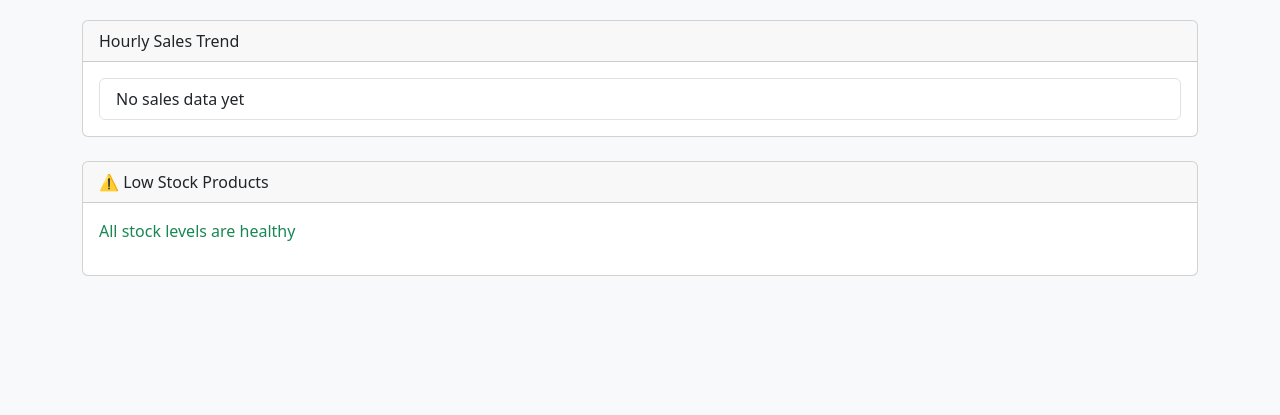
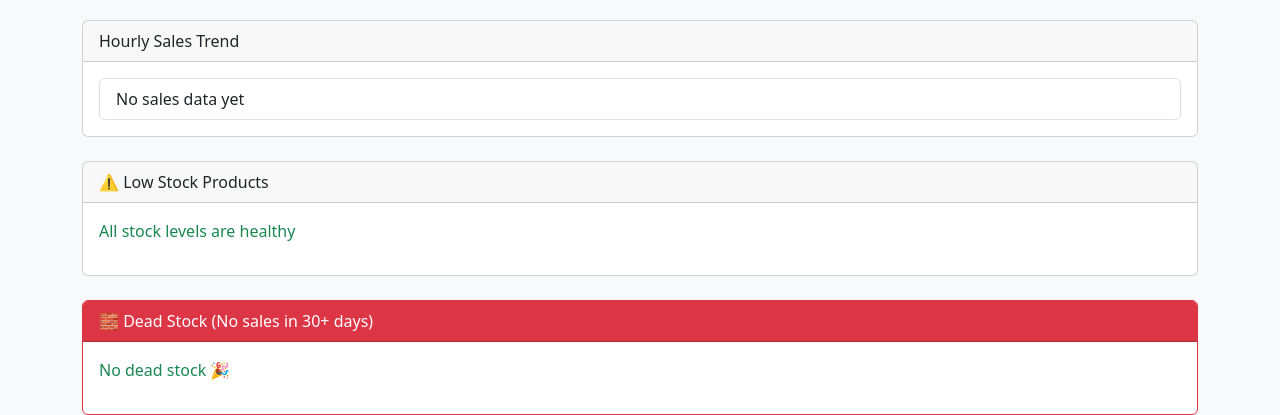
Before and after one commit to Michael-Nyawade/smart-duka, a Django app: page /dashboard/ in a window 1280 px wide. Shown: the part 496-911 px from the top of the page. Before the commit the page ends 772 px from the top, so only its background shows below. Run offline with Django 5.2, Linux system fonts and the light colour scheme; the visitor is signed in with stand-in values (Sample User, id 1); data comes from the database, SQL or seed files in the repository; data that the repository does not hold is empty.

Commit message:
Added dead stock detection system to dashboard analytics

```diff
--- a/core/views.py
+++ b/core/views.py
@@ -1,8 +1,9 @@
-from datetime import date
+from datetime import date, timedelta
 
 from django.shortcuts import render
-from django.db.models import Sum, F, Count, ExpressionWrapper, DecimalField
+from django.db.models import Sum, F, Count, ExpressionWrapper, DecimalField, Max
 from django.db.models.functions import ExtractHour
+from django.utils import timezone
 
 from core.utils import get_user_shop
 from sales.models import Sale, SaleItem
@@ -92,6 +93,23 @@ def dashboard_view(request):
         total=Count('id')
     ).order_by('hour')
 
+    # DEAD STOCK LOGIC
+    thirty_days_ago = timezone.now() - timedelta(days=30)
+
+    dead_stock_products = Product.objects.filter(
+        shop=shop
+    ).annotate(
+        last_sold=Max('saleitem__sale__created_at')
+    ).filter(
+        last_sold__isnull=True
+    ) | Product.objects.filter(
+        shop=shop
+    ).annotate(
+        last_sold=Max('saleitem__sale__created_at')
+    ).filter(
+        last_sold__lt=thirty_days_ago
+    )
+
     context = {
         'total_sales_count': total_sales_count,
         'total_revenue': total_revenue,
@@ -104,6 +122,7 @@ def dashboard_view(request):
         'top_products': top_products,
         'top_customers': top_customers,
         'hourly_sales': hourly_sales,
+        'dead_stock_products': dead_stock_products,
     })
 
     return render(request, 'dashboard/dashboard.html', context)
--- a/templates/dashboard/dashboard.html
+++ b/templates/dashboard/dashboard.html
@@ -150,6 +150,35 @@
         </div>
     </div>
 
+    <!-- Dead Stock Section -->
+    <div class="card mt-4 border-danger">
+        <div class="card-header bg-danger text-white">
+            🧱 Dead Stock (No sales in 30+ days)
+        </div>
+
+        <div class="card-body">
+
+            {% if dead_stock_products %}
+
+                <ul class="list-group">
+                    {% for product in dead_stock_products %}
+                        <li class="list-group-item d-flex justify-content-between">
+                            {{ product.name }}
+
+                            <span class="badge bg-dark">
+                                Stock: {{ product.stock_quantity }}
+                            </span>
+                        </li>
+                    {% endfor %}
+                </ul>
+
+            {% else %}
+                <p class="text-success">No dead stock 🎉</p>
+            {% endif %}
+
+        </div>
+    </div>
+
 </div>
 
 </body>
```
